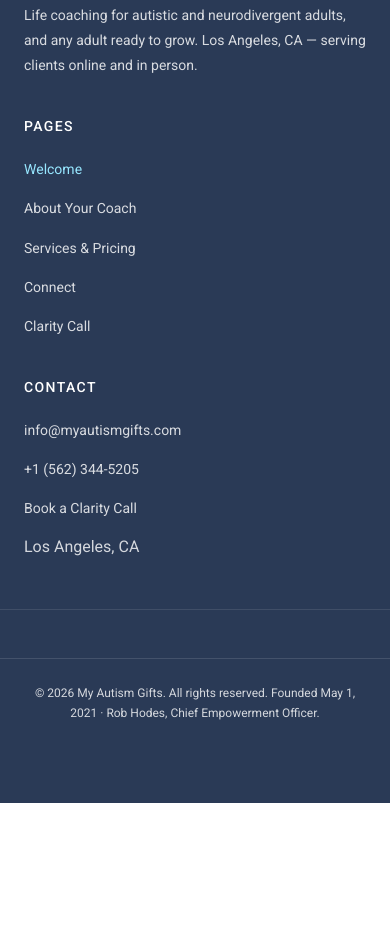
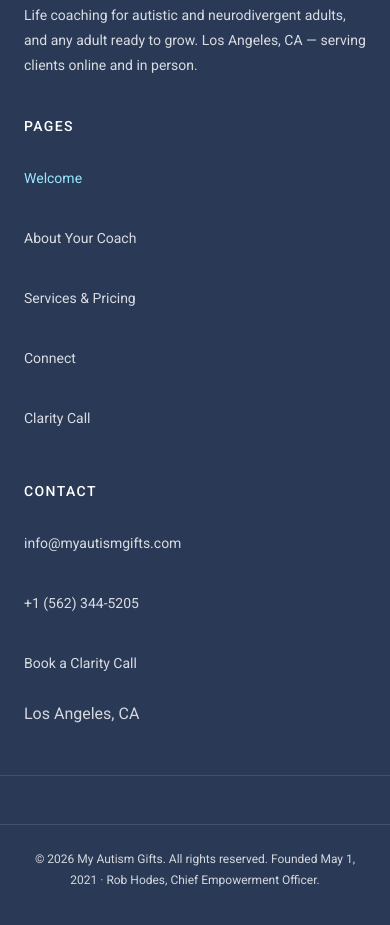
Before and after one commit to CaptainComputer1/my-autism-gifts-website, a website: page index.html in a window 390 px wide. Shown: the part 7444-8369 px from the top of the page. Before the commit the page ends 8247 px from the top, so only its background shows below. Drawn offline with Linux system fonts and the light colour scheme.

Commit message:
fix: raise footer nav tap targets to >=48px (MY-47)
Add display:inline-flex, min-height:48px and padding-block to .footer-nav a
so mobile tap targets meet WCAG 2.5.5 (AAA target size) and the project's
48px minimum. Updated in both the original .footer-nav rule (~line 1030)
and the alias section (~line 1437) so both selectors stay in sync.

Closes the last open checkbox on MY-47.

```diff
--- a/css/styles.css
+++ b/css/styles.css
@@ -1028,6 +1028,10 @@ h6 { font-size: var(--text-lg); }
 }
 
 .footer-nav a {
+  display: inline-flex;
+  align-items: center;
+  min-height: 48px; /* WCAG 2.5.5 AAA target size — mobile tap target (MY-47) */
+  padding-block: var(--space-2);
   color: rgba(255,255,255,0.82);
   font-size: var(--text-sm);
   transition: color var(--transition);
@@ -1435,6 +1439,10 @@ h6 { font-size: var(--text-lg); }
 }
 
 .footer-nav a {
+  display: inline-flex;
+  align-items: center;
+  min-height: 48px; /* WCAG 2.5.5 AAA target size — mobile tap target (MY-47) */
+  padding-block: var(--space-2);
   color: rgba(255,255,255,0.82);
   font-size: var(--text-sm);
   transition: color var(--transition);
```
